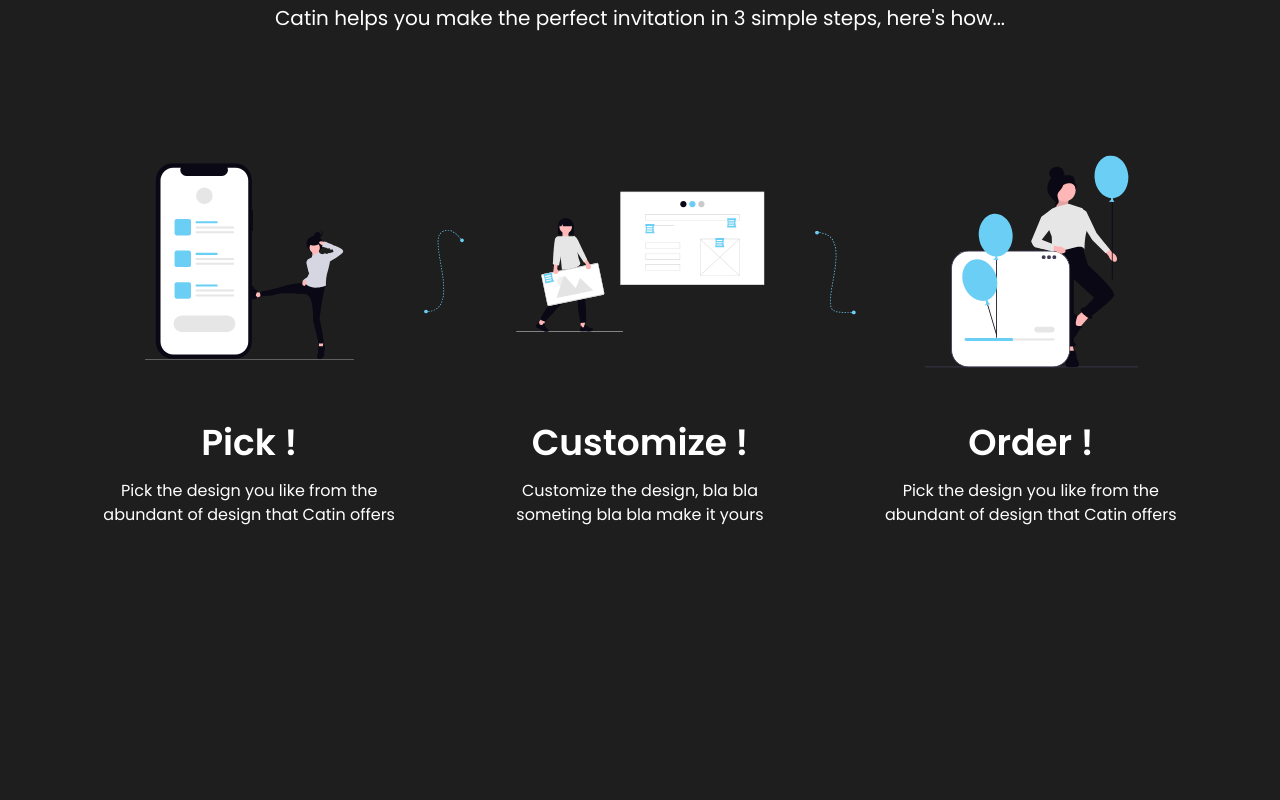
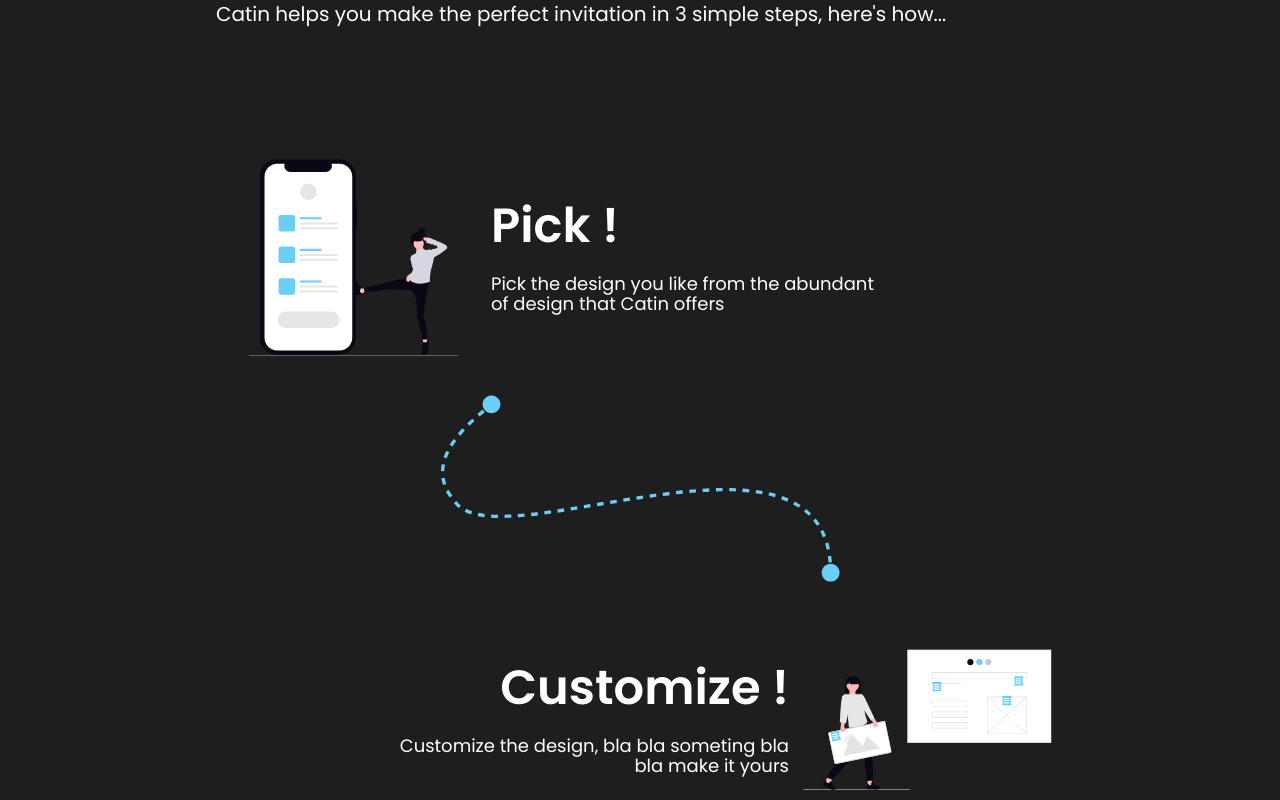
Before and after one commit to Nexthrive/CATIN, a Next.js app: page / in a window 1280 px wide. Shown: the part 1380-2180 px from the top of the page. Built offline with nearby package versions, Linux system fonts and the light colour scheme.

Commit message:
USER VIEW  | Finished

```diff
--- a/src/app/page.tsx
+++ b/src/app/page.tsx
@@ -101,42 +101,41 @@
             </div>
         </div>
       </main>
-      <section className="bg-accent-foreground mt-45 py-40 px-4 md:px-12 lg:px-24 md:py-60  lg:py-80">
-        <div className="flex flex-col gap-4 md:gap-6 lg:max-w-5xl lg:mx-auto lg:text-center">
-          <h2 className="font-semibold text-[32px] text-white md:text-4xl lg:text-7xl">
+      <section className="bg-accent-foreground mt-45 py-40 px-4 md:px-12  lg:px-54 md:py-60 lg:py-80">
+        <div className="flex flex-col gap-4 md:gap-6 lg:gap-8 w-full lg:max-w-none">
+          <h2 className="font-semibold text-[32px] text-white md:text-4xl lg:text-6xl">
             How it{" "}
             <span className="underline decoration-[#6bcef5] decoration-2 underline-offset-4 lg:decoration-4">
               works
             </span>{" "}
             ?
           </h2>
-          <p className="font-[family-name:var(--font-poppins)] text-white text-xs max-w-[35ch] leading-5 md:text-sm md:max-w-[45ch] lg:text-xl lg:max-w-none">
+          <p className="font-[family-name:var(--font-poppins)] text-white text-xs max-w-[35ch] leading-5 md:text-sm md:max-w-[45ch] lg:text-xl lg:max-w-[60ch]">
             Catin helps you make the perfect invitation in 3 simple steps,
             here's how...
           </p>
         </div>
-        <div className="font-[family-name:var(--font-poppins)] mt-12 md:mt-16 lg:mt-24">
-
-          <div className="flex items-center md:max-w-2xl md:mx-auto lg:hidden">
+        <div className="font-[family-name:var(--font-poppins)] mt-12 md:mt-16 lg:mt-24 w-full">
+          <div className="flex items-center">
             <Image
               src="/Pick.svg"
               width={175}
               height={175}
               alt="PickWeddingDesign"
-              className="md:w-[225px] md:h-[225px]"
+              className="md:w-[225px] md:h-[225px] lg:w-[275px] lg:h-[275px]"
             />
-            <div className="text-white flex flex-col gap-2 justify-center md:gap-4">
-              <h2 className="font-semibold text-2xl md:text-3xl">Pick !</h2>
-              <p className="text-xs leading-5 md:text-sm">
+            <div className="text-white flex flex-col gap-2 justify-center md:gap-4 lg:gap-6">
+              <h2 className="font-semibold text-2xl md:text-3xl lg:text-5xl">Pick !</h2>
+              <p className="text-xs leading-5 md:text-sm lg:text-lg lg:max-w-[35ch]">
                 Pick the design you like from the abundant of design that Catin
                 offers
               </p>
             </div>
           </div>
 
-          <div className="md:max-w-2xl md:mx-auto lg:hidden">
+          <div>
             <Image
-              className="mx-auto md:w-[350px]"
+              className="mx-auto md:w-[350px] lg:w-[400px]"
               src="/line1.svg"
               width={290.06}
               height={126}
@@ -144,10 +143,10 @@
             />
           </div>
 
-          <div className="flex items-center md:max-w-2xl md:justify-end md:mx-auto lg:hidden">
-            <div className="text-white flex flex-col gap-2 justify-center md:gap-4">
-              <h2 className="font-semibold text-2xl md:text-3xl">Customize !</h2>
-              <p className="text-xs leading-5 md:text-sm">
+          <div className="flex items-center md:justify-end">
+            <div className="text-white flex flex-col gap-2 text-right justify-center md:gap-4 lg:gap-6">
+              <h2 className="font-semibold text-2xl md:text-3xl lg:text-5xl">Customize !</h2>
+              <p className="text-xs leading-5 md:text-sm lg:text-lg lg:max-w-[35ch]">
                 Customize the design, bla bla someting bla bla make it yours
               </p>
             </div>
@@ -155,14 +154,14 @@
               src="/Customize.svg"
               width={175}
               height={175}
-              alt="OrderWeddingDesign"
-              className="md:w-[225px] md:h-[225px]"
+              alt="CustomizeWeddingDesign"
+              className="md:w-[225px] md:h-[225px] lg:w-[275px] lg:h-[275px]"
             />
           </div>
 
-          <div className="md:max-w-2xl md:mx-auto lg:hidden">
+          <div>
             <Image
-              className="mx-auto md:w-[350px]"
+              className="mx-auto md:w-[350px] lg:w-[400px]"
               src="/line2.svg"
               width={290.06}
               height={126}
@@ -170,93 +169,20 @@
             />
           </div>
 
-          <div className="flex items-center md:max-w-2xl md:mx-auto lg:hidden">
+          <div className="flex items-center">
             <Image
               src="/Order.svg"
               width={175}
               height={175}
               alt="OrderWeddingDesign"
-              className="md:w-[225px] md:h-[225px]"
+              className="md:w-[225px] md:h-[225px] lg:w-[275px] lg:h-[275px]"
             />
-            <div className="text-white flex flex-col gap-2 justify-center md:gap-4">
-              <h2 className="font-semibold text-2xl md:text-3xl">Order !</h2>
-              <p className="text-xs leading-5 md:text-sm">
+            <div className="text-white flex flex-col gap-2 justify-center md:gap-4 lg:gap-6">
+              <h2 className="font-semibold text-2xl md:text-3xl lg:text-5xl">Order !</h2>
+              <p className="text-xs leading-5 md:text-sm lg:text-lg lg:max-w-[35ch]">
                 Pick the design you like from the abundant of design that Catin
                 offers
               </p>
-            </div>
-          </div>
-
-          {/* Desktop Layout (new) */}
-          <div className="hidden lg:flex lg:justify-between lg:items-start lg:max-w-6xl lg:mx-auto">
-            <div className="lg:flex lg:flex-col lg:items-center lg:w-1/3">
-              <Image
-                src="/Pick.svg"
-                width={275}
-                height={275}
-                alt="PickWeddingDesign"
-                className="lg:w-[275px] lg:h-[275px]"
-              />
-              <div className="text-white flex flex-col gap-4 justify-center text-center mt-6">
-                <h2 className="font-semibold text-4xl">Pick !</h2>
-                <p className="text-base max-w-[30ch]">
-                  Pick the design you like from the abundant of design that Catin
-                  offers
-                </p>
-              </div>
-            </div>
-
-            <div className="flex items-center">
-              <Image
-                src="/line1.svg"
-                width={100}
-                height={50}
-                alt="DirectionalLine"
-                className="rotate-90 mt-32"
-              />
-            </div>
-
-            <div className="lg:flex lg:flex-col lg:items-center lg:w-1/3">
-              <Image
-                src="/Customize.svg"
-                width={275}
-                height={275}
-                alt="CustomizeWeddingDesign"
-                className="lg:w-[275px] lg:h-[275px]"
-              />
-              <div className="text-white flex flex-col gap-4 justify-center text-center mt-6">
-                <h2 className="font-semibold text-4xl">Customize !</h2>
-                <p className="text-base max-w-[30ch]">
-                  Customize the design, bla bla someting bla bla make it yours
-                </p>
-              </div>
-            </div>
-
-            <div className="flex items-center">
-              <Image
-                src="/line2.svg"
-                width={100}
-                height={50}
-                alt="DirectionalLine2"
-                className="rotate-90 mt-32"
-              />
-            </div>
-
-            <div className="lg:flex lg:flex-col lg:items-center lg:w-1/3">
-              <Image
-                src="/Order.svg"
-                width={275}
-                height={275}
-                alt="OrderWeddingDesign"
-                className="lg:w-[275px] lg:h-[275px]"
-              />
-              <div className="text-white flex flex-col gap-4 justify-center text-center mt-6">
-                <h2 className="font-semibold text-4xl">Order !</h2>
-                <p className="text-base max-w-[30ch]">
-                  Pick the design you like from the abundant of design that Catin
-                  offers
-                </p>
-              </div>
             </div>
           </div>
         </div>
```
